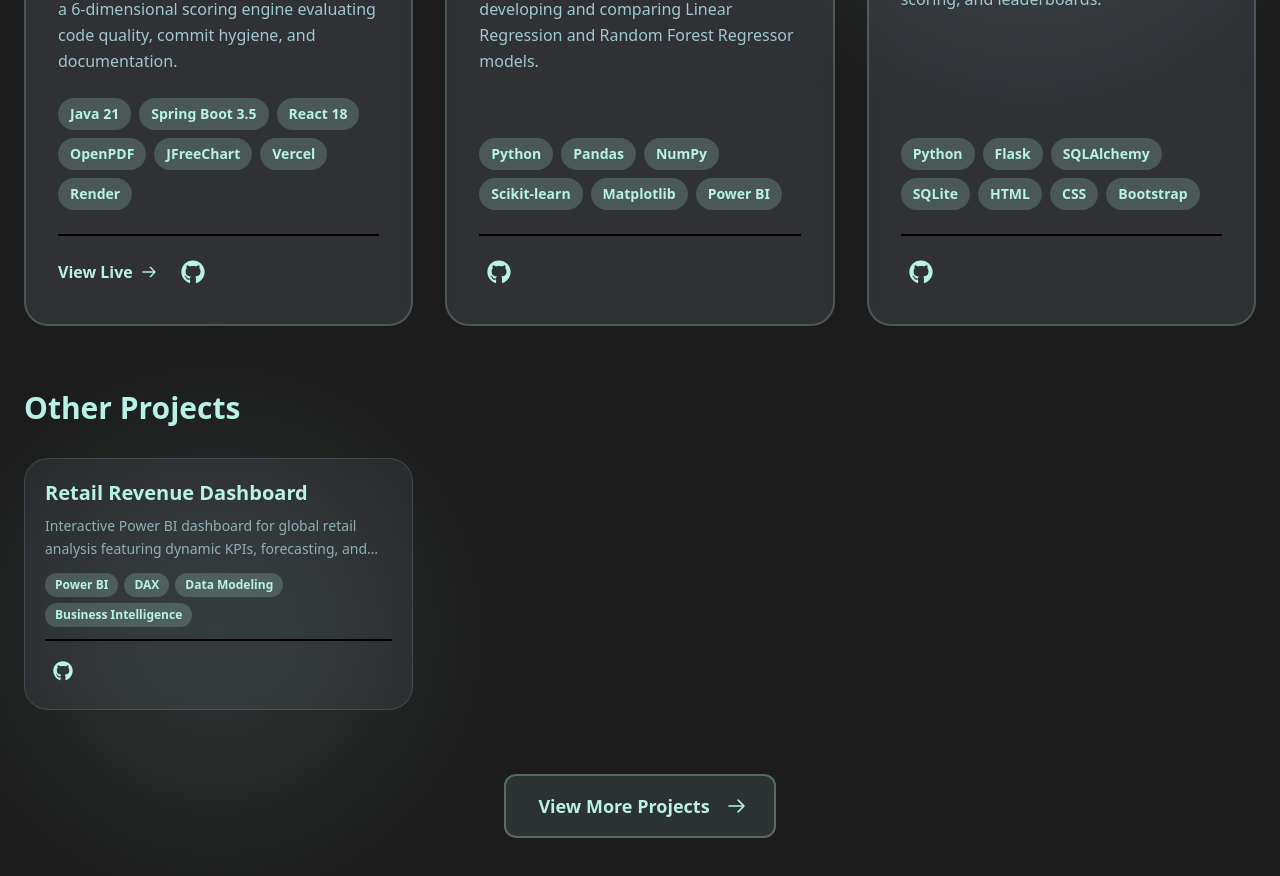
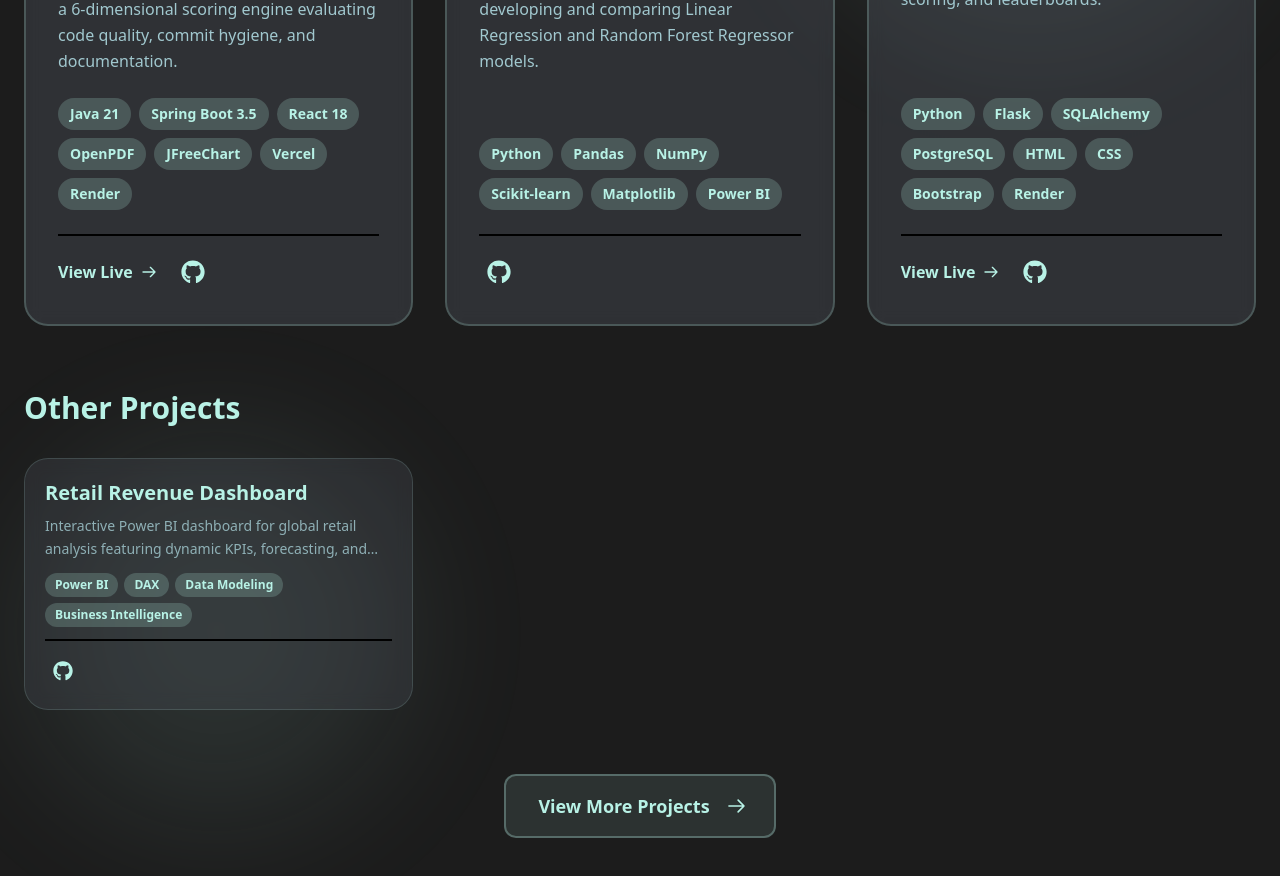
Before and after one commit to omyadav3131/portfolio, a React (Vite) app: page / in a window 1280 px wide. Shown: the part 2900-3776 px from the top of the page. Built offline with nearby package versions, Linux system fonts and the light colour scheme.

Commit message:
Update QuizCraft live link and tech stack tags

```diff
--- a/src/data/projectsData.js
+++ b/src/data/projectsData.js
@@ -56,7 +56,7 @@ export const projectsData = [
         title: 'Quiz Craft – Online Quiz Platform',
         shortDescription: 'Web-based quiz platform with category and difficulty-based quizzes, automated scoring, and leaderboards.',
         fullDescription: 'Quiz Craft is a dynamic web-based platform that offers users a tailored quizzing experience based on category and difficulty levels. It features real-time automated scoring, competitive leaderboards, and a comprehensive administrative panel. The platform is built upon a robust relational database design that efficiently manages questions, user profiles, and historical performance data.',
-        tags: ['Python', 'Flask', 'SQLAlchemy', 'SQLite', 'HTML', 'CSS', 'Bootstrap'],
+        tags: ['Python', 'Flask', 'SQLAlchemy', 'PostgreSQL', 'HTML', 'CSS', 'Bootstrap', 'Render'],
         features: [
             'Dynamic quizzes generated by category and selectable difficulty',
             'Real-time automated scoring and global leaderboards',
@@ -74,7 +74,7 @@ export const projectsData = [
             'Leveraged Bootstrap to quickly develop a mobile-responsive UI'
         ],
         github: 'https://github.com/omyadav3131/QuizCraft',
-        live: null,
+        live: 'https://quizcraft-qt15.onrender.com',
         featured: true
     },
     {
```
